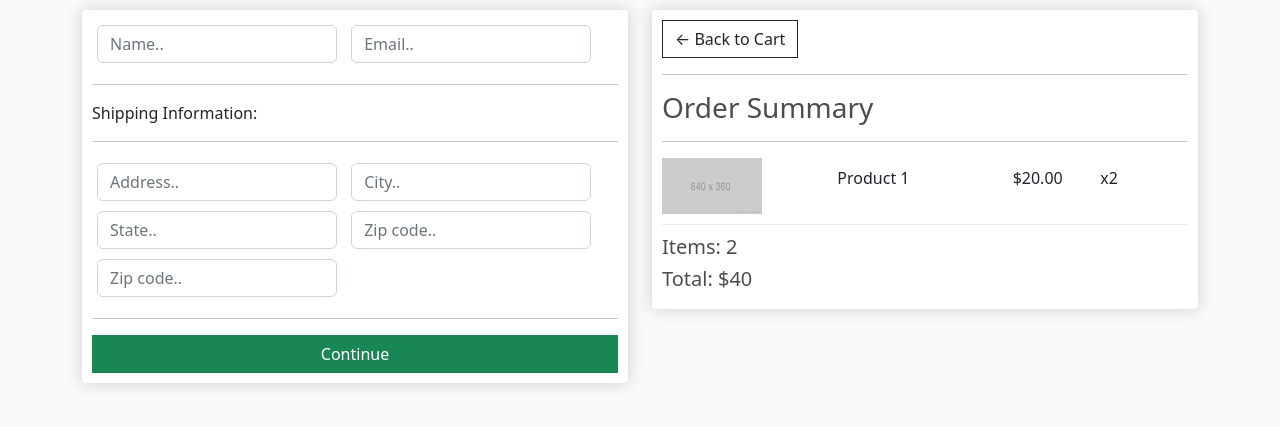
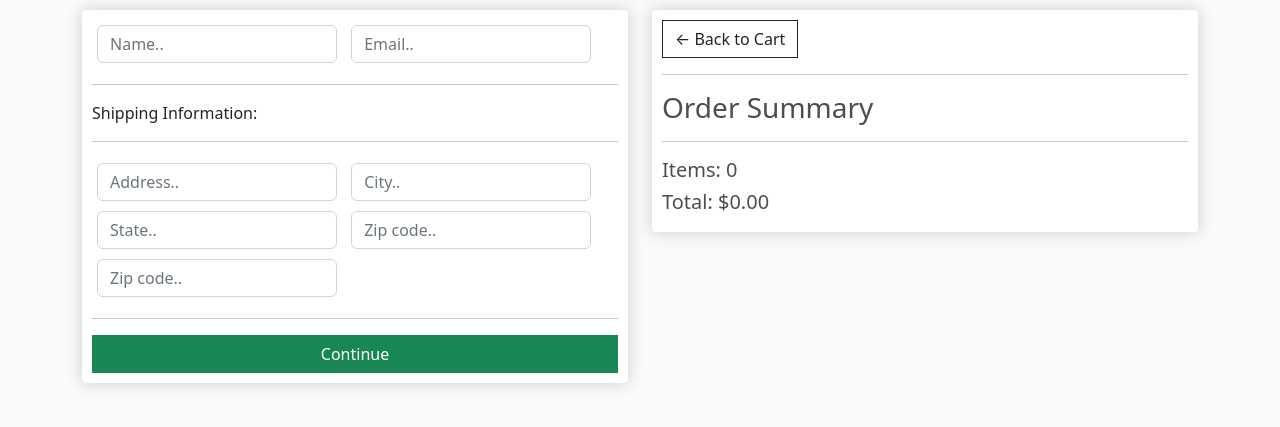
Before and after one commit to DewCX/django-ecommerce-website, a Django app: page /checkout/ in a window 1280 px wide. Shown: the part 56-483 px from the top of the page. Run offline with Django 3.2, Linux system fonts and the light colour scheme.

Commit message:
#Checkout page data

```diff
--- a/ecommerce_con/store/templates/store/checkout.html
+++ b/ecommerce_con/store/templates/store/checkout.html
@@ -56,14 +56,17 @@
             <h3>Order Summary</h3>
             <hr>
 
+            {% for item in items  %}
             <div class="cart-row align-items-center">
-                <div style="flex:2"><img class="row-image" src="{% static 'images/placeholder.png' %}"></div>
-                <div style="flex:2"><p>Product 1</p></div>
-                <div style="flex:1"><p>$20.00</p></div>
-                <div style="flex:1"><p>x2</p></div>
+                <div style="flex:2"><img class="row-image" src="{{item.product.imageURL}}"></div>
+                <div style="flex:2"><p>{{item.product.name}}</p></div>
+                <div style="flex:1"><p>${{item.product.price}}</p></div>
+                <div style="flex:1"><p>{{item.quantity}}</p></div>
             </div>
-            <h5>Items: 2   </h5>
-            <h5>Total: $40 </h5>
+            {% endfor %}
+
+            <h5>Items: {{order.get_cart_items}}</h5>
+            <h5>Total: ${{order.get_cart_total|floatformat:2}} </h5>
         </div>
     </div>
 </div>
--- a/ecommerce_con/store/views.py
+++ b/ecommerce_con/store/views.py
@@ -31,5 +31,16 @@ def cart(request):
 
 #Checkout view
 def checkout(request):
-    context = {}
+    if request.user.is_authenticated:
+        customer = request.user.customer
+        order, created = Order.objects.get_or_create(customer=customer, complete=False)
+        items = order.orderitem_set.all()
+    else:
+        items = []
+        order = {
+            "get_cart_total":0,
+            "get_cart_items":0
+        }
+
+    context = {"items":items, 'order':order}
     return render(request, 'store/checkout.html', context)
```
